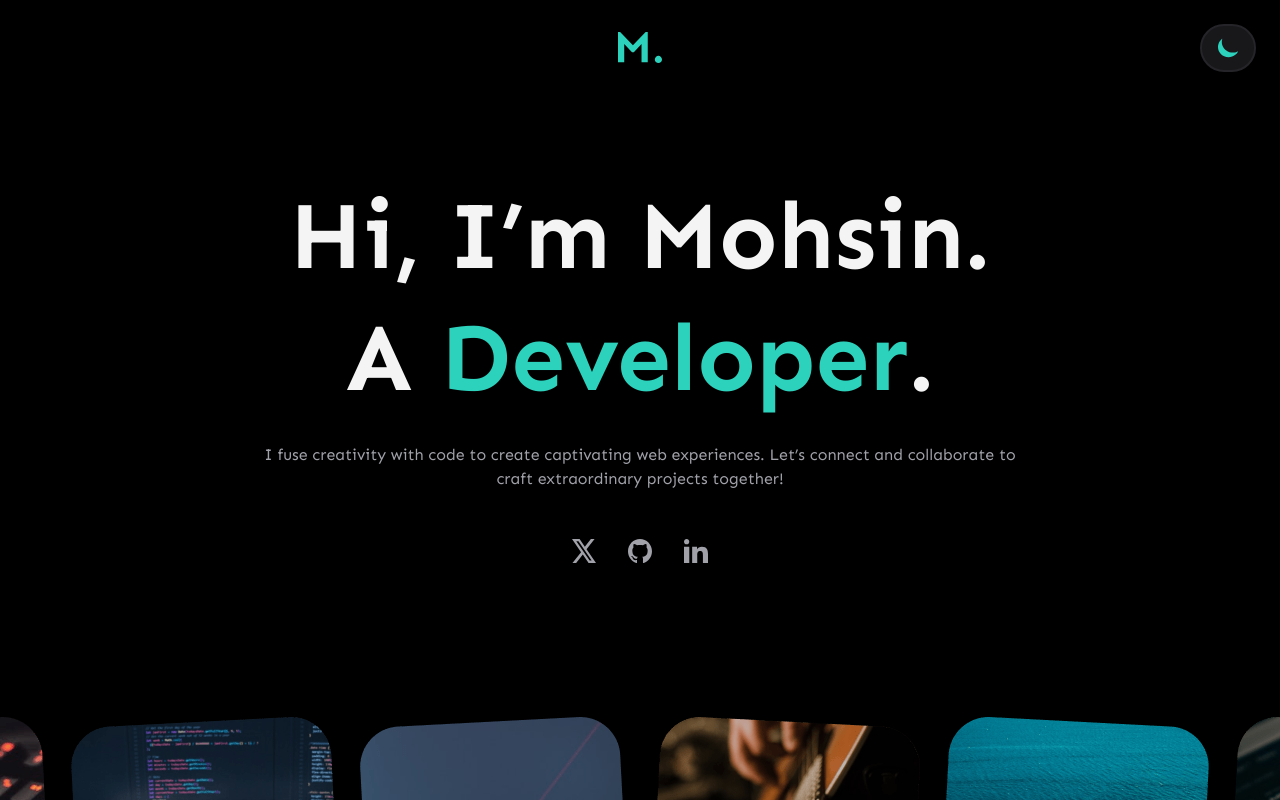
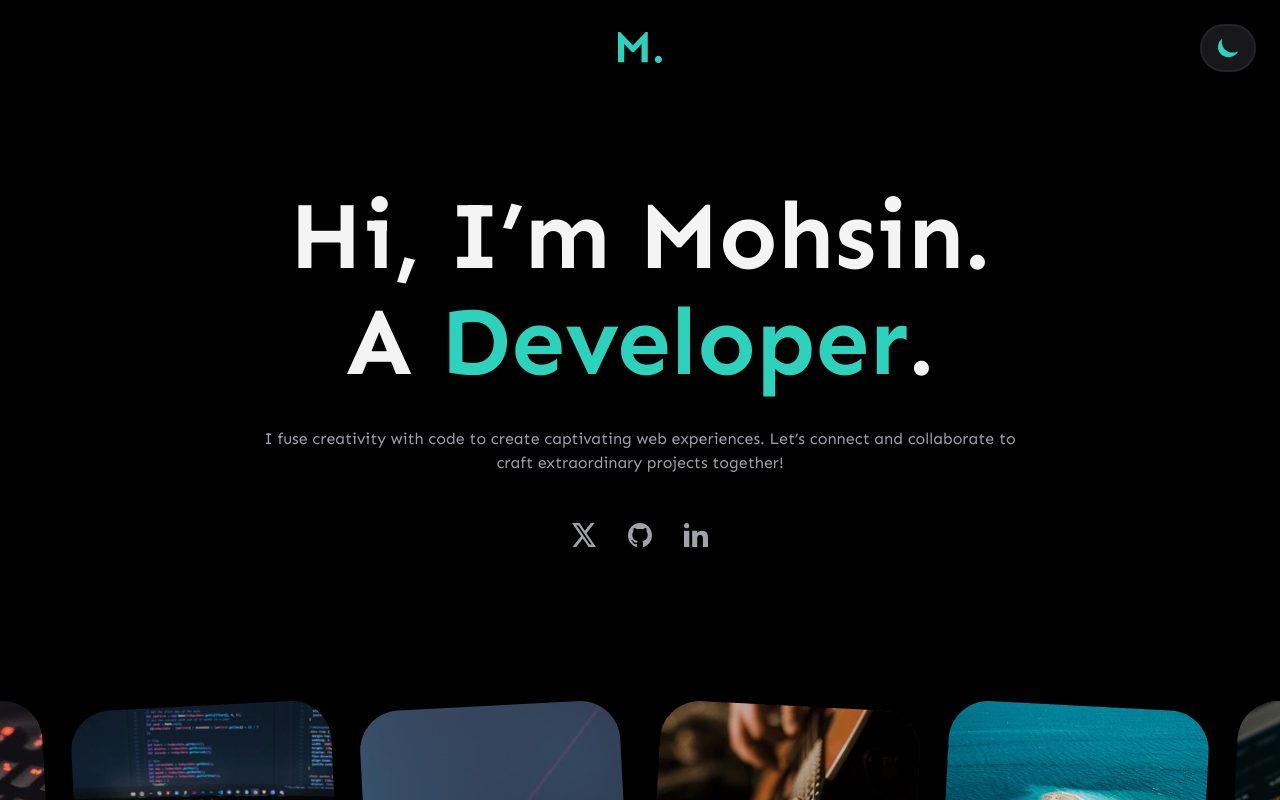
Before and after one commit to mohsin-khan07/Portfolio, a React (Vite) app: page / in a window 1280 px wide. Shown: the top 800 px of the page. Built offline with nearby package versions, Linux system fonts and the light colour scheme.

Commit message:
Headline updated

```diff
--- a/src/pages/Home.jsx
+++ b/src/pages/Home.jsx
@@ -19,7 +19,7 @@ function Hero() {
   return (
     <div className="flex flex-col items-center justify-center gap-12 py-24 text-center">
       <div className="flex flex-col items-center justify-center gap-5 px-5 md:gap-10">
-        <div className="flex flex-col text-5xl font-bold leading-[50px] text-grey1 transition-colors dark:text-grey8 sm:leading-[60px] md:text-6xl md:leading-[80px] xl:gap-8 xl:text-8xl xl:leading-[90px]">
+        <div className="flex flex-col text-5xl font-bold leading-[50px] text-grey1 transition-colors dark:text-grey8 sm:leading-[60px] md:text-6xl md:leading-[80px] xl:gap-4 xl:text-8xl xl:leading-[90px]">
           <span>Hi, I’m Mohsin.</span>
           <span>
             A <span className="text-highlight">Developer</span>.
```
